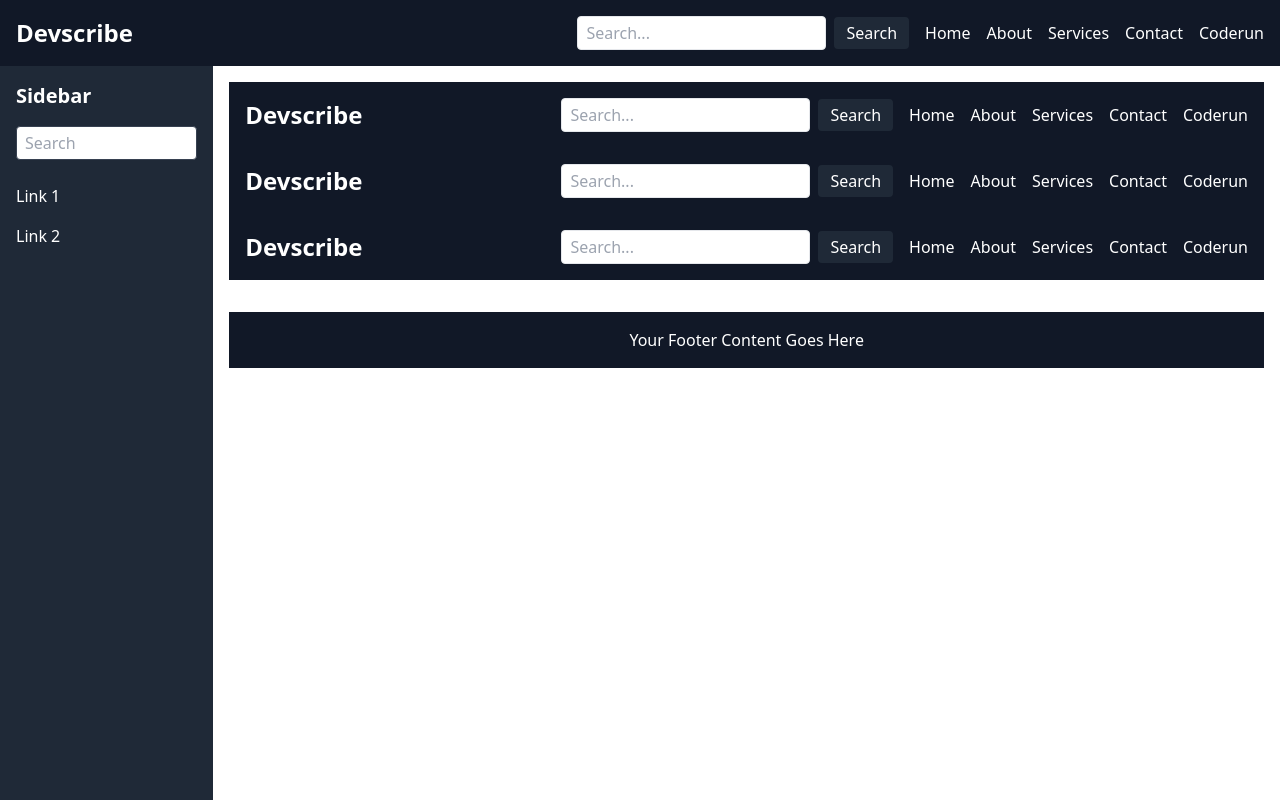
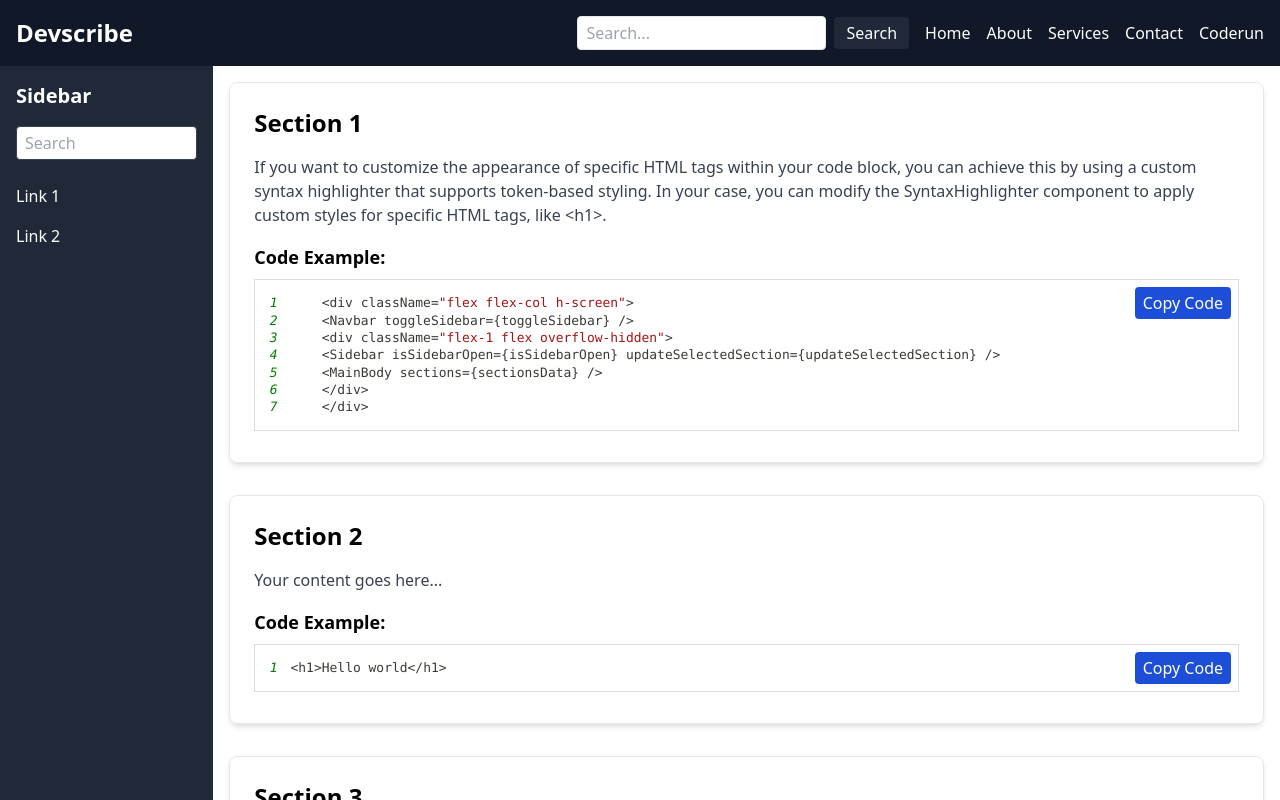
Before and after one commit to Siddhantmi/DevScribe, a React (Create React App) app: page / in a window 1280 px wide. Built offline with nearby package versions, Linux system fonts and the light colour scheme.

Commit message:
Fixed the section componenent

```diff
--- a/src/components/Section.js
+++ b/src/components/Section.js
@@ -1,66 +1,48 @@
-// src/Navbar.js
-import React from 'react';
-import { Link } from 'react-router-dom';
-import SearchBar from './SearchBar';
+// Section.js
+import React, { useState } from 'react';
+import { Prism as SyntaxHighlighter } from 'react-syntax-highlighter';
+import { vs } from 'react-syntax-highlighter/dist/esm/styles/prism';
+import CopyToClipboard from 'react-copy-to-clipboard';
 
-const Navbar = ({ toggleSidebar }) => {
-  const toggleResponsiveMenu = () => {
-    document.getElementById('responsive-menu').classList.toggle('hidden');
-  };
+const Section = ({ id, title, content, code }) => {
 
-  const handleSearch = (searchTerm) => {
-    console.log('Search term:', searchTerm);
+  const [isCodeCopied, setCodeCopied] = useState(false);
+
+  const handleCopyCode = () => {
+    setCodeCopied(true);
+
+    // Reset the state after a brief period
+    setTimeout(() => {
+      setCodeCopied(false);
+    }, 2000);
   };
 
   return (
-    <nav className="bg-gray-900 text-white p-4">
-      <div className="flex justify-between items-center">
-        <button onClick={toggleSidebar} className="lg:hidden text-white focus:outline-none">
-          <svg className="h-6 w-6" fill="none" stroke="currentColor" viewBox="0 0 24 24" xmlns="http://www.w3.org/2000/svg">
-            <path stroke-linecap="round" stroke-linejoin="round" stroke-width="2" d="M4 6h16M4 12h16m-7 18h16"></path>
-            <path stroke-linecap="round" stroke-linejoin="round" stroke-width="2" d="M4 18h16"></path>
-          </svg>
-        </button>
+    <section id={id} className="mb-8 p-6 border rounded-lg shadow-md">
+      <h2 className="text-2xl font-bold mb-4">{title}</h2>
+      <p className="text-gray-700">{content}</p>
 
-        <div className="flex items-center">
-          <div className="text-2xl font-bold">Devscribe</div>
+      {code && (
+        <div className="mt-4">
+          <h3 className="text-lg font-semibold mb-2">Code Example:</h3>
+          <div className="relative" style={{ backgroundColor: '#000', borderRadius: '0.375rem' }}>
+            <SyntaxHighlighter language="javascript" style={vs} customStyle={{ overflowX: 'auto' }} showLineNumbers>
+              {code}
+            </SyntaxHighlighter>
+            <CopyToClipboard text={code} onCopy={handleCopyCode}>
+              <button
+                className={`absolute top-2 right-2 px-2 py-1 rounded focus:outline-none ${
+                  isCodeCopied ? 'bg-green-700 text-white' : 'bg-blue-700 text-white hover:bg-blue-800'
+                }`}
+              >
+                {isCodeCopied ? 'Code Copied!' : 'Copy Code'}
+              </button>
+            </CopyToClipboard>
+          </div>
         </div>
-
-        <div className="lg:hidden">
-          <button id="menu-toggle" onClick={toggleResponsiveMenu} className="text-white focus:outline-none">
-            <svg className="h-6 w-6" fill="none" stroke="currentColor" viewBox="0 0 24 24" xmlns="http://www.w3.org/2000/svg">
-              <path stroke-linecap="round" stroke-linejoin="round" stroke-width="2" d="M4 6h16M4 12h16m-7 6h7"></path>
-            </svg>
-          </button>
-        </div>
-
-        <div className="hidden lg:flex items-center space-x-4">
-          <SearchBar onSearch={handleSearch} />
-          <Link to="/" className="hover:text-gray-300">
-            Home
-          </Link>
-          <button className="hover:text-gray-300" onClick={(e) => e.preventDefault()}>
-            About
-          </button>
-          <div className="group relative">
-            <button className="hover:text-gray-300" onClick={(e) => e.preventDefault()}>
-              Services
-            </button>
-            <div className="hidden group-hover:block absolute bg-gray-800 text-white py-2 space-y-2">
-              <button className="block px-4 py-2 hover:bg-gray-700">Service 1</button>
-              <button className="block px-4 py-2 hover:bg-gray-700">Service 2</button>
-            </div>
-          </div>
-          <button className="hover:text-gray-300" onClick={(e) => e.preventDefault()}>
-            Contact
-          </button>
-          <Link to="/coderun" className="hover:text-gray-300">
-            Coderun
-          </Link>
-        </div>
-      </div>
-    </nav>
+      )}
+    </section>
   );
 };
 
-export default Navbar;
+export default Section;
```
